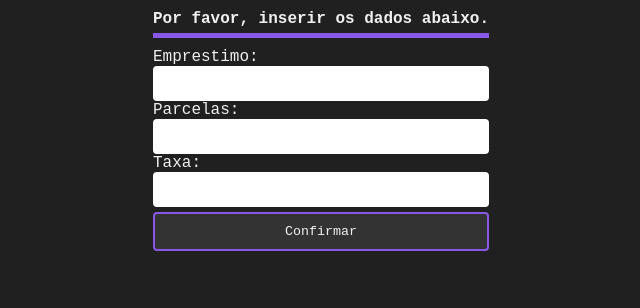
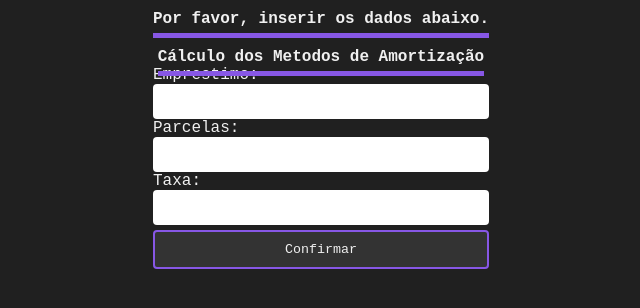
Before and after one commit to felipeardev/monorepo-amortization-fi, a React (Vite) app in the folder frontend/: page / in a window 1280 px wide. Shown: the top 308 px of the page, without its empty margins (319-959 px from the left). Built offline with nearby package versions, Linux system fonts and the light colour scheme.

Commit message:
adicionar titulo de metodos de amortização

```diff
--- a/frontend/src/App.tsx
+++ b/frontend/src/App.tsx
@@ -56,6 +56,7 @@ function App() {
       {!visible && <h1>Por favor, inserir os dados abaixo.</h1>}
       <form onSubmit={handleSubmit}>
         { carregando && <h2 style={{ color: '#00ff99'}}>Carregando...</h2>}
+        <h1>Cálculo dos Metodos de Amortização</h1>
         <label>Emprestimo:</label>
         <input
           type="text"
```
